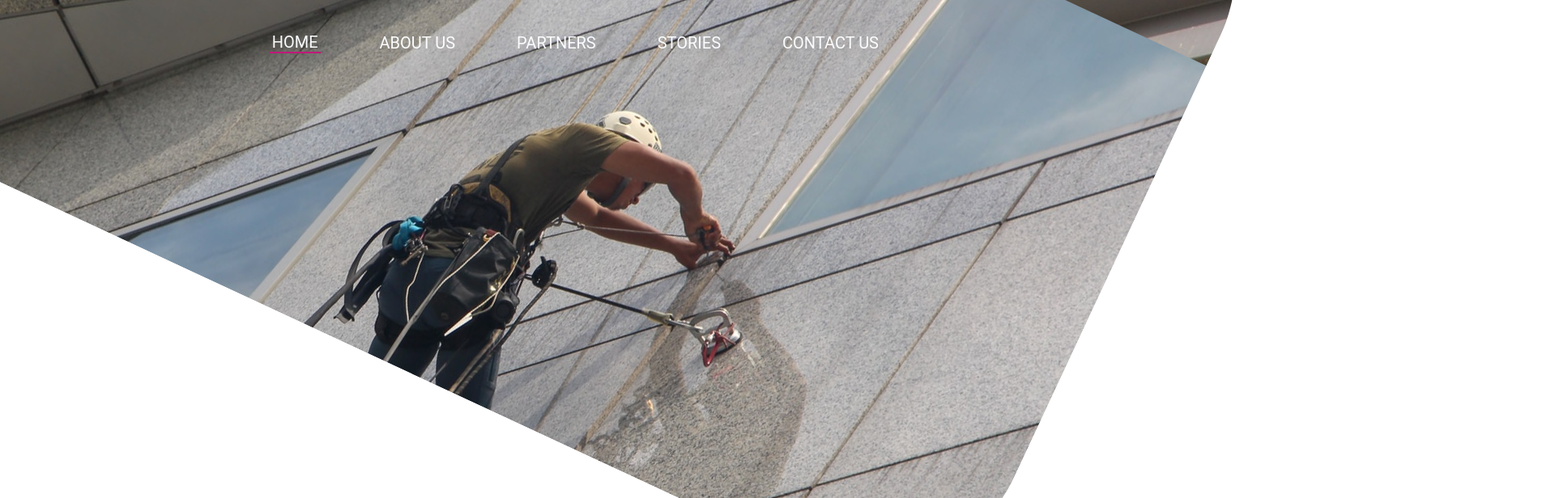
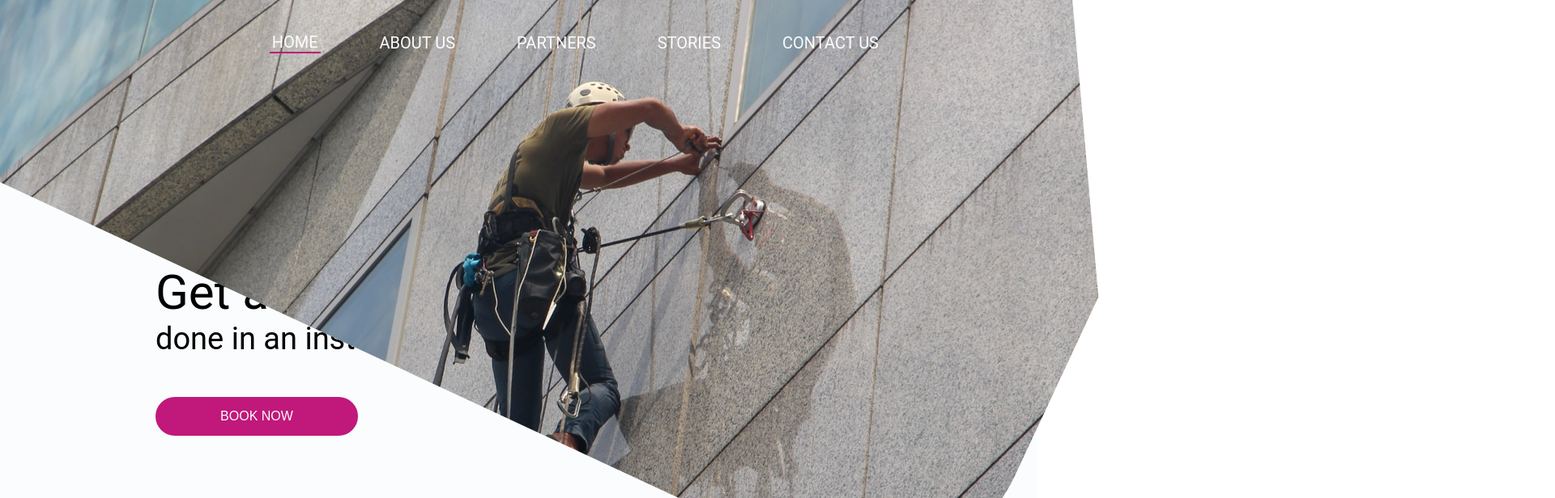
Before and after one commit to AliEmili/turbo-front-challenges, a website: page 06.sixth-project/index.html in a window 1280 px wide. Shown: the top 616 px of the page at 81% size, 1920 px wide, since content can reach past the window. Drawn offline with Linux system fonts and the light colour scheme.

Commit message:
add font, fix header ui

```diff
--- a/06.sixth-project/index.html
+++ b/06.sixth-project/index.html
@@ -12,8 +12,10 @@
     <header>
         <div class="container">
             <div class="header-background-container">
+                <div class="img-container">
+                    <img src="./assets/window.jpg" alt="window">
+                </div>
             </div>
-
             <nav>
                 <div class="logo-container">
                     <img src="./assets/logo.png" alt="main logo">
@@ -32,7 +34,7 @@
             <p class="secondary-text">done in an instant</p>
             <button class="btn-book">BOOK NOW</button>
         </div>
-        <!-- </header>
+    </header>
     <main>
         <section class="why-container">
             <div class="two-sided-container">
@@ -179,7 +181,7 @@
                 <img src="./assets/logo1.png" alt="logo">
             </div>
         </div>
-    </footer> -->
+    </footer>
 </body>
 
 </html>
--- a/06.sixth-project/styles/style.scss
+++ b/06.sixth-project/styles/style.scss
@@ -1,9 +1,7 @@
 @import "./mixins.scss";
 @font-face {
     font-family: ROBOTO;
-    src: url('../assets/Roboto-Regular.ttf') format('ttf');
-    font-weight: normal;
-    font-size: normal;
+    src: url(../assets/Roboto-Thin.ttf) format('ttf');
 }
 
 $primary-background: #fbfcfe;
@@ -14,6 +12,7 @@ $primary-transition: all 0.5s ease;
     padding: 0;
     margin: 0;
     box-sizing: border-box;
+    outline: none;
 }
 
 img {
@@ -26,11 +25,27 @@ li {
     cursor: pointer;
 }
 
+button {
+    background-color: $primary-purple;
+    border: none;
+    color: $primary-background;
+    padding: 15px;
+    min-width: 250px;
+    border-radius: 30px;
+    font-size: 16px;
+    cursor: pointer;
+    transition: $primary-transition;
+    &:hover {
+        opacity: 0.8;
+    }
+}
+
 body {
     overflow-x: hidden;
     font-family: ROBOTO, sans-serif;
     header {
         background-color: $primary-background;
+        min-height: 700px;
         .container {
             padding-top: 30px;
             .header-background-container {
@@ -43,14 +58,24 @@ body {
                 overflow: hidden;
                 transform: rotate(25deg);
                 z-index: 0;
-                background: url('../assets/window.jpg');
-                background-position: -333px 240px;
+                .img-container {
+                    width: 110%;
+                    transform: rotate(-30deg);
+                    position: relative;
+                    top: 140px;
+                    right: 200px;
+                    img {
+                        width: 100%;
+                        position: relative;
+                        top: 250px;
+                        cursor: auto;
+                    }
+                }
             }
             nav {
                 width: 70%;
                 margin: auto;
-                @include flexBox(space-between,
-                center);
+                @include flexBox(space-between, center);
                 .logo-container {
                     width: 120px;
                     img {
@@ -62,8 +87,7 @@ body {
                     }
                 }
                 .menu-container {
-                    @include flexBox(center,
-                    center);
+                    @include flexBox(center, center);
                     column-gap: 70px;
                     li {
                         z-index: 1;
@@ -81,5 +105,18 @@ body {
                 }
             }
         }
+        .main-text-container {
+            width: 70%;
+            margin: auto;
+            margin-top: 250px;
+            .main-text {
+                font-size: 60px;
+            }
+            .secondary-text {
+                font-size: 38px;
+                padding-bottom: 50px;
+            }
+        }
     }
+    main {}
 }
```
Also changed, not shown: 06.sixth-project/assets/Roboto-Regular.ttf (deleted), 06.sixth-project/assets/Roboto-Thin.ttf (added), 06.sixth-project/styles/style.css.
